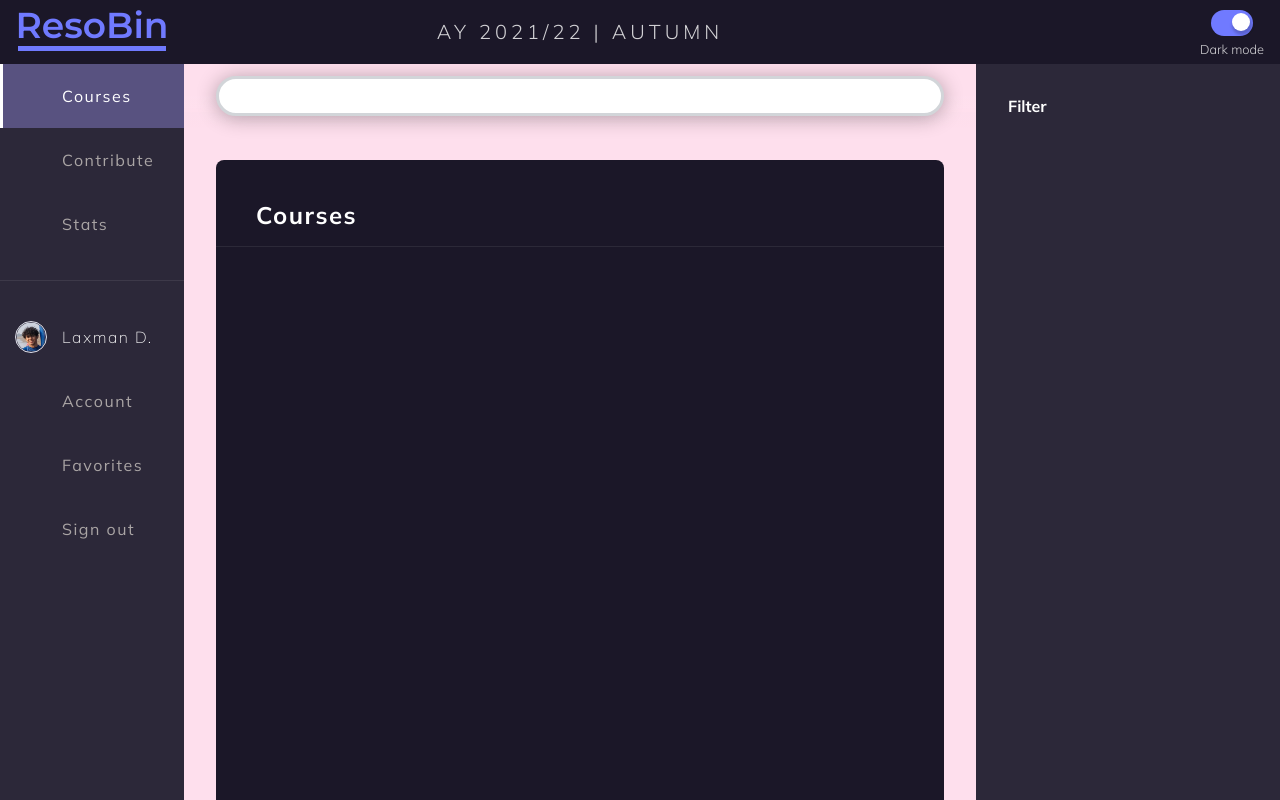
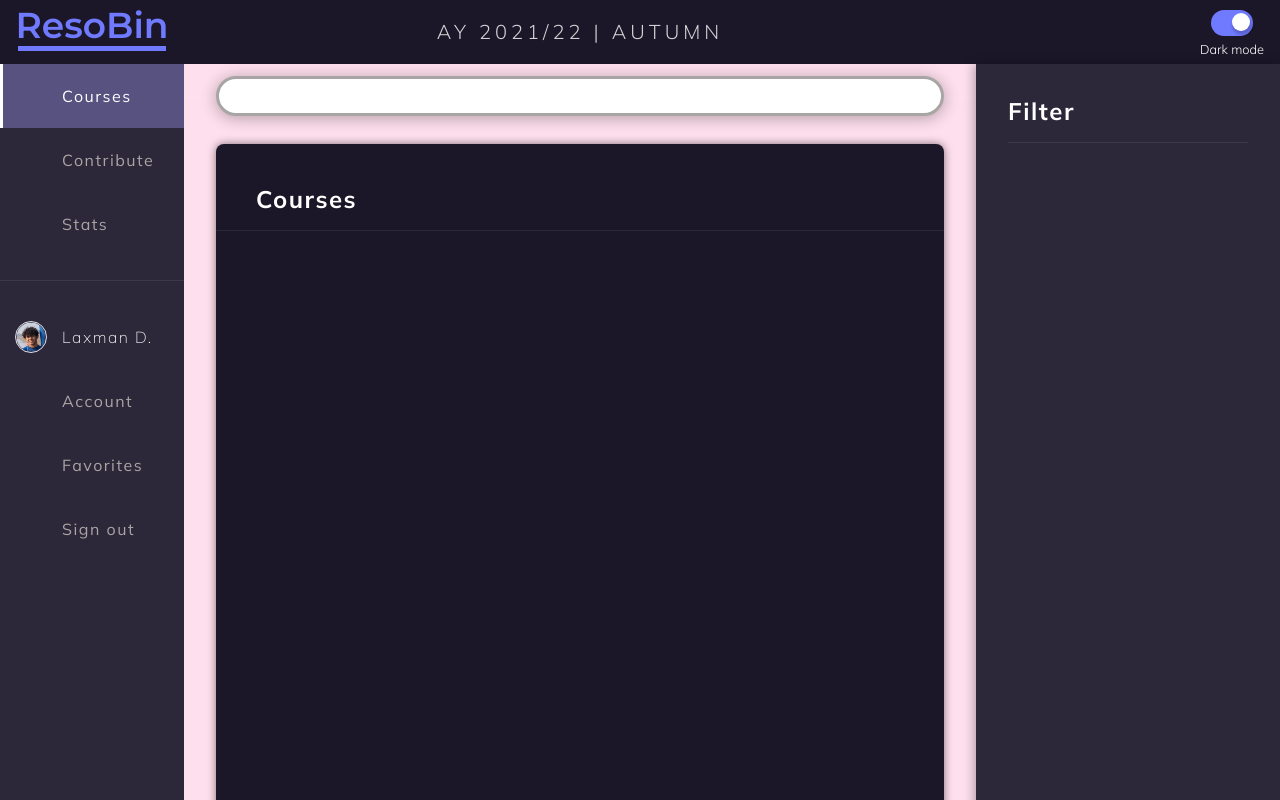
Before and after one commit to DevCom-IITB/ResoBin, a React (Create React App) app: page / in a window 1280 px wide. Shown: the top 800 px of the page. Built offline with nearby package versions, Linux system fonts and the light colour scheme; some icons are missing.

Commit message:
🐛 FIX: Fix minor UI issues

```diff
--- a/src/components/Main/courses/CourseList.jsx
+++ b/src/components/Main/courses/CourseList.jsx
@@ -3,10 +3,10 @@ import styled from 'styled-components'
 
 const Container = styled.div`
 	background-color: #1b1728;
-	margin: 2rem;
-	height: 1000px;
+	margin: 1rem 2rem 2rem;
+	height: 1500px; /* Test height */
 	border-radius: 8px;
-	/* box-shadow: 0px 2px 6px rgba(0, 0, 0, 1.25); */
+	box-shadow: 0px 0px 0.5rem rgba(0, 0, 0, 0.5);
 `
 
 const Title = styled.h4`
@@ -23,9 +23,8 @@ const Title = styled.h4`
 const CourseList = () => {
     return (
         <Container>
-            <Title>Courses</Title>
+            <Title> Courses </Title>
 			<Divider />
-			{/* Hello World */}
         </Container>
     )
 }
--- a/src/components/Main/courses/Searchbar.jsx
+++ b/src/components/Main/courses/Searchbar.jsx
@@ -6,6 +6,7 @@ const Container = styled.div`
 	background: linear-gradient(
 		0deg,
 		${({ theme }) => HEX2RGBA(theme.primary, 0)} 0%,
+		${({ theme }) => HEX2RGBA(theme.primary, 0)} 30%,
 		${({ theme }) => HEX2RGBA(theme.primary, 100)} 50%
 	);
 	display: flex;
@@ -15,24 +16,34 @@ const Container = styled.div`
 	top: 4rem;
 	padding: 0 2rem;
 	z-index: 0;
-	/* box-shadow: 0px 2px 10px rgba(0, 0, 0, 0.3); */
 `
 
 const SearchBox = styled.input`
-	background: #fff;
+	background: ${({ theme }) => theme.textColor};
 
-	font-size: 1.5rem;
 	/* font-family: 'Montserrat'; */
 	font-family: Mulish;
-	font-style: normal;
-	font-weight: bold;
+	font-size: 1.25rem;
 	letter-spacing: 1.5px;
+
 	width: 100%;
 	height: 2.5rem;
+	padding: 0 2rem;
+
 	border-radius: 1.5rem;
-	border: solid #d2d5d9;
-	padding: 0 2rem;
-	box-shadow: 0px 2px 20px rgba(0, 0, 0, 0.3);
+	border: solid ${({ theme }) => theme.textColorInactive};
+	box-shadow: 0px 2px 1rem rgba(0, 0, 0, 0.3);
+	cursor: pointer;
+
+	&:hover {
+		background: #eee;
+	}
+
+	&:focus {
+		background: #eee;
+		outline: none;
+		cursor: auto;
+	}
 `
 
 const Searchbar = () => {
--- a/src/components/Main/filters/Filters.js
+++ b/src/components/Main/filters/Filters.js
@@ -1,3 +1,4 @@
+import Divider from '@app/components/common/Divider'
 import styled from 'styled-components'
 
 const Container = styled.div`
@@ -9,12 +10,26 @@ const Container = styled.div`
 	height: 100%;
 	padding: 2rem;
 	z-index: 9; /* To put searchbar at the bottom */
+	box-shadow: -2px 0px 10px rgba(0, 0, 0, 0.3);
+`
+
+const Title = styled.h4`
+	font-family: Mulish;
+	font-style: normal;
+	font-weight: bold;
+	font-size: 1.5rem;
+	line-height: 30px;
+	letter-spacing: 1.5px;
+	margin-bottom: 1rem;
+	/* padding: 2.5rem 2.5rem 1rem; */
+	color: #fff;
 `
 
 const Filters = () => {
 	return (
 		<Container>
-			<h1>Filter</h1>
+			<Title> Filter </Title>
+			<Divider />
 		</Container>
 	)
 }
--- a/src/components/Navbar/DarkModeCheckbox.js
+++ b/src/components/Navbar/DarkModeCheckbox.js
@@ -14,7 +14,7 @@ const Title = styled.h4`
 	line-height: 80%;
 	padding-top: 0.5rem;
 	color: ${({ theme }) => theme.textColor};
-	opacity: 80%;
+	/* opacity: 80%; */
 	white-space: nowrap;
 `
 
--- a/src/components/Navbar/ResoBinLogo.js
+++ b/src/components/Navbar/ResoBinLogo.js
@@ -18,20 +18,20 @@ const Text = styled.div`
 	font-weight: 600;
 	font-size: 36px;
 	line-height: 110%;
-	color: #707aff;
+	color: ${({ theme }) => theme.logo};
 `
 
 const Underline = styled.div`
 	width: 148px;
 	height: 4.5px;
 	margin-bottom: 7px;
-	background: #707aff;
+	background: ${({ theme }) => theme.logo};
 `
 
 const ResoBinLogo = () => {
     return (
         <Container>
-            <Text>ResoBin</Text>
+            <Text> ResoBin </Text>
             <Underline/>
         </Container>
     )
--- a/src/styles/theme.js
+++ b/src/styles/theme.js
@@ -21,13 +21,13 @@ export const lightTheme = {
 	headerNumber: '#FFF',
 	activeMenu: '#585280',
 	courseBG: '#B2BFE1',
-	logoPrimary: '#707AFF',
-	logoSecondary: '#1B1728',
+	logo: '#707AFF',
 	...globalTheme,
 }
 
 export const darkTheme = {
 	primary: '#FEDFED',
+	// primary: '#302C40',
 	secondary: '#2C2839',
 	darksecondary: '#1b1728',
 	textColor: '#FFF',
@@ -36,7 +36,6 @@ export const darkTheme = {
 	headerNumber: '#585280',
 	activeMenu: '#FFF',
 	courseBG: '#B2BFE1',
-	logoPrimary: '#707AFF',
-	logoSecondary: '#1B1728',
+	logo: '#707AFF',
 	...globalTheme,
 }
```
